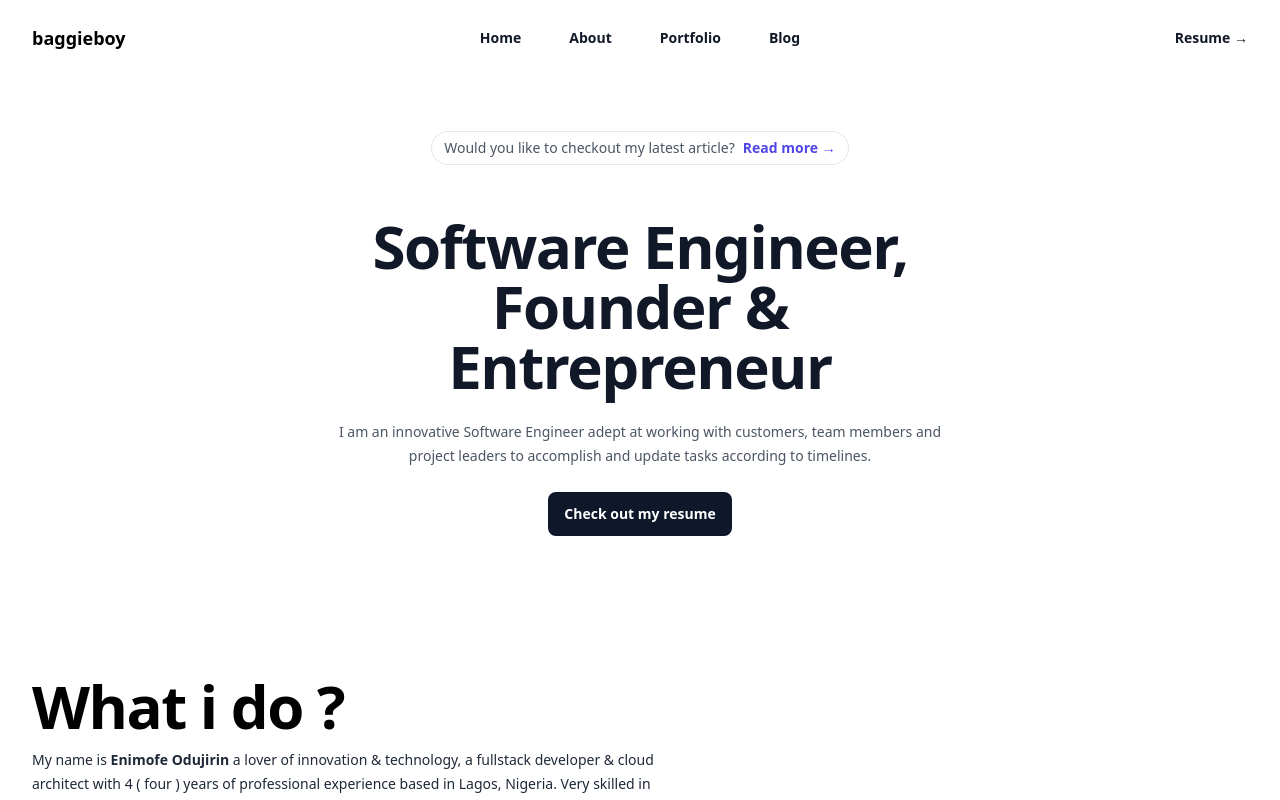
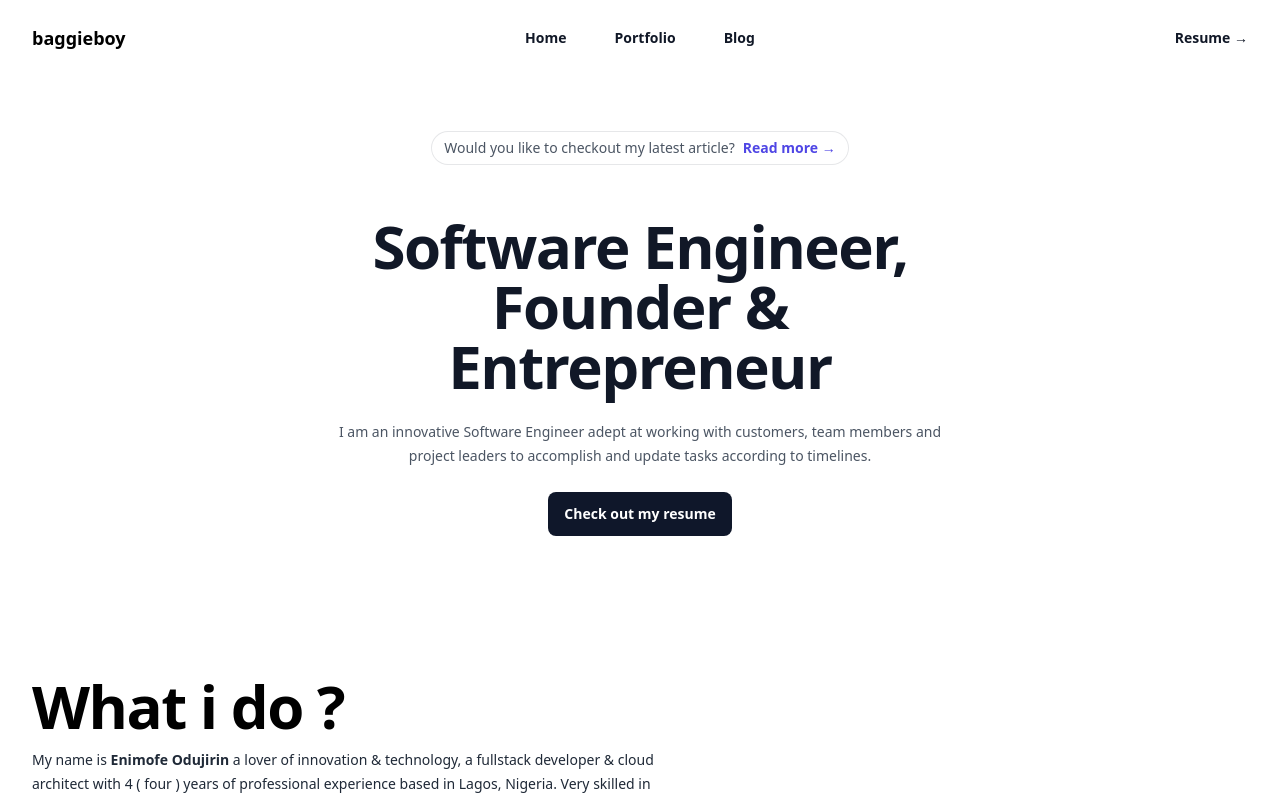
Before and after one commit to thebaggieboy/thebaggieboy.github.io, a Next.js app: page / in a window 1280 px wide. Shown: the top 800 px of the page. Built offline with nearby package versions, Linux system fonts and the light colour scheme.

Commit message:
Added about link

```diff
--- a/components/NavBar.tsx
+++ b/components/NavBar.tsx
@@ -20,7 +20,6 @@ import { ChevronDownIcon } from '@heroicons/react/20/solid'
 
 const navigation = [
   { name: 'Home', href: '/' },
-  { name: 'About', href: '#about' },
   { name: 'Portfolio', href: '/portfolio' },
   { name: 'Blog', href: 'https://baggieblog.up.railway.app/' },
 ]
```
